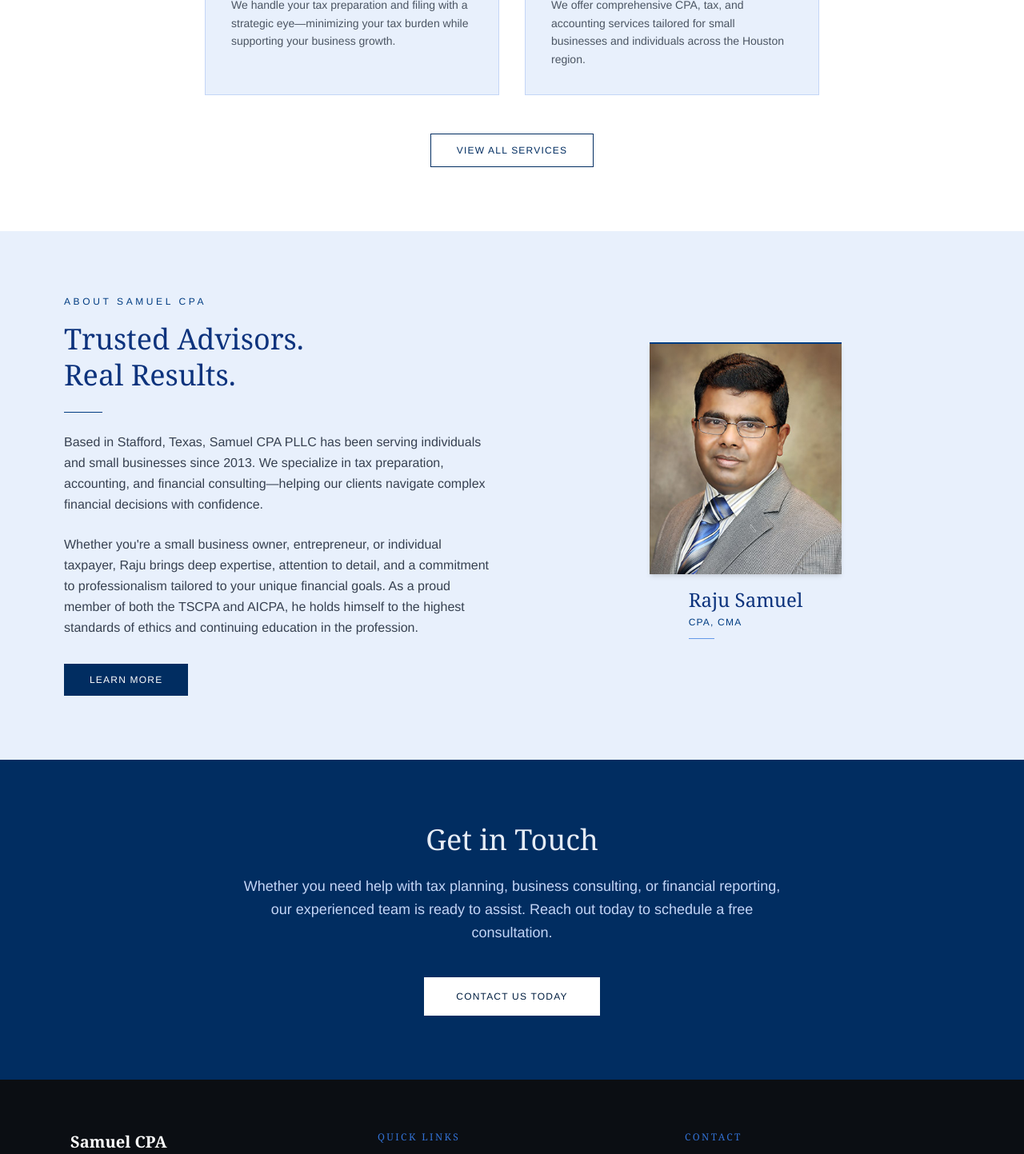
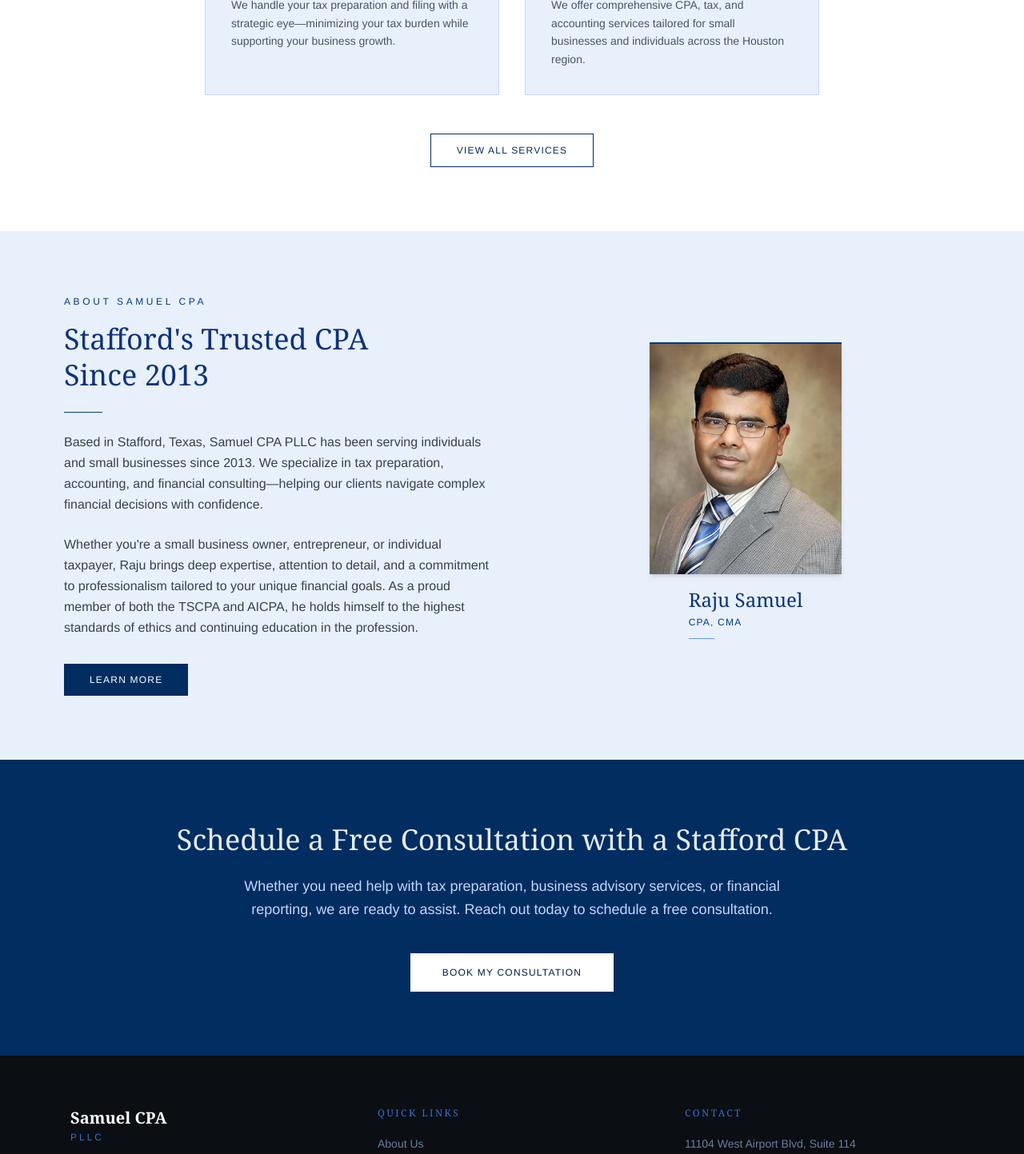
Before and after one commit to rmathew21/msacpas, a React (Vite) app: page / in a window 1280 px wide. Shown: the part 1687-3130 px from the top of the page at 80% size. Built offline with nearby package versions, Linux system fonts and the light colour scheme; no server answers.

Commit message:
fix: made changes to h1s and h2s on Home

```diff
--- a/src/pages/Home.jsx
+++ b/src/pages/Home.jsx
@@ -156,7 +156,7 @@
               What We Do
             </p>
             <h2 className="text-4xl md:text-5xl font-serif text-navy-600">
-              Our Focus
+              CPA & Tax Services
             </h2>
           </div>
 
@@ -254,9 +254,9 @@
               About Samuel CPA
             </p>
             <h2 className="text-4xl font-serif text-navy-600 mb-6 leading-tight text-center md:text-left">
-              Trusted Advisors.
+              Stafford's Trusted CPA
               <br />
-              Real Results.
+              Since 2013
             </h2>
             <div className="w-12 h-px bg-royal-600 mb-6 mx-auto md:mx-0" />
             <p className="text-gray-700 leading-relaxed mb-6 text-center md:text-left">
@@ -313,18 +313,18 @@
       <section className="bg-royal-700 text-white py-20 px-6">
         <div className="max-w-4xl mx-auto text-center">
           <h2 className="text-navy-50 text-3xl md:text-4xl font-serif mb-6">
-            Get in Touch
+            Schedule a Free Consultation with a Stafford CPA
           </h2>
           <p className="text-royal-100 text-lg leading-relaxed max-w-2xl mx-auto mb-10">
-            Whether you need help with tax planning, business consulting, or
-            financial reporting, our experienced team is ready to assist. Reach
+            Whether you need help with tax preparation, business advisory services, or
+            financial reporting, we are ready to assist. Reach
             out today to schedule a free consultation.
           </p>
           <Link
             to="/contact"
             className="inline-block bg-white text-royal-800 px-10 py-4 text-xs tracking-widest uppercase font-medium hover:bg-royal-50 transition-colors"
           >
-            Contact Us Today
+            Book My Consultation
           </Link>
         </div>
       </section>
```
